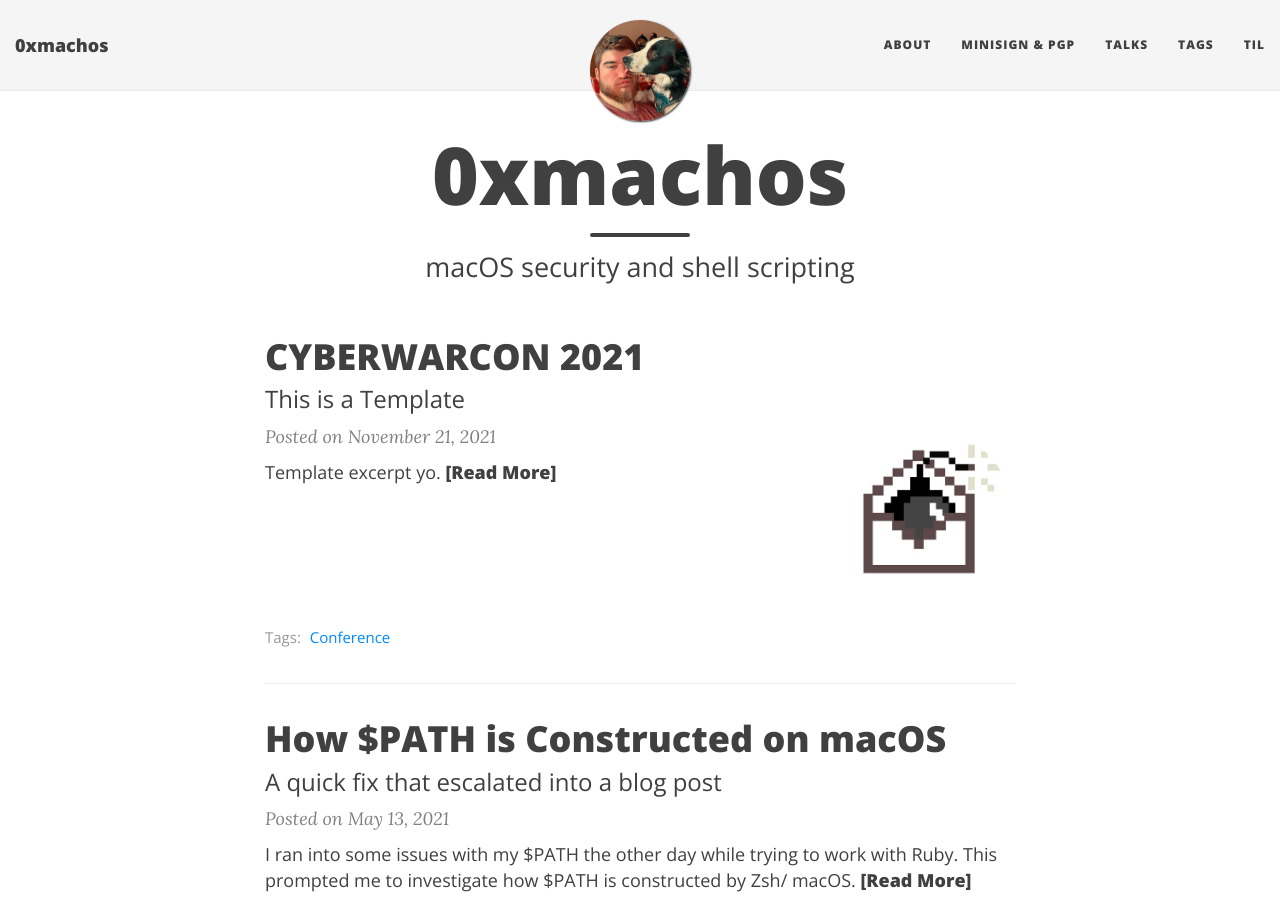
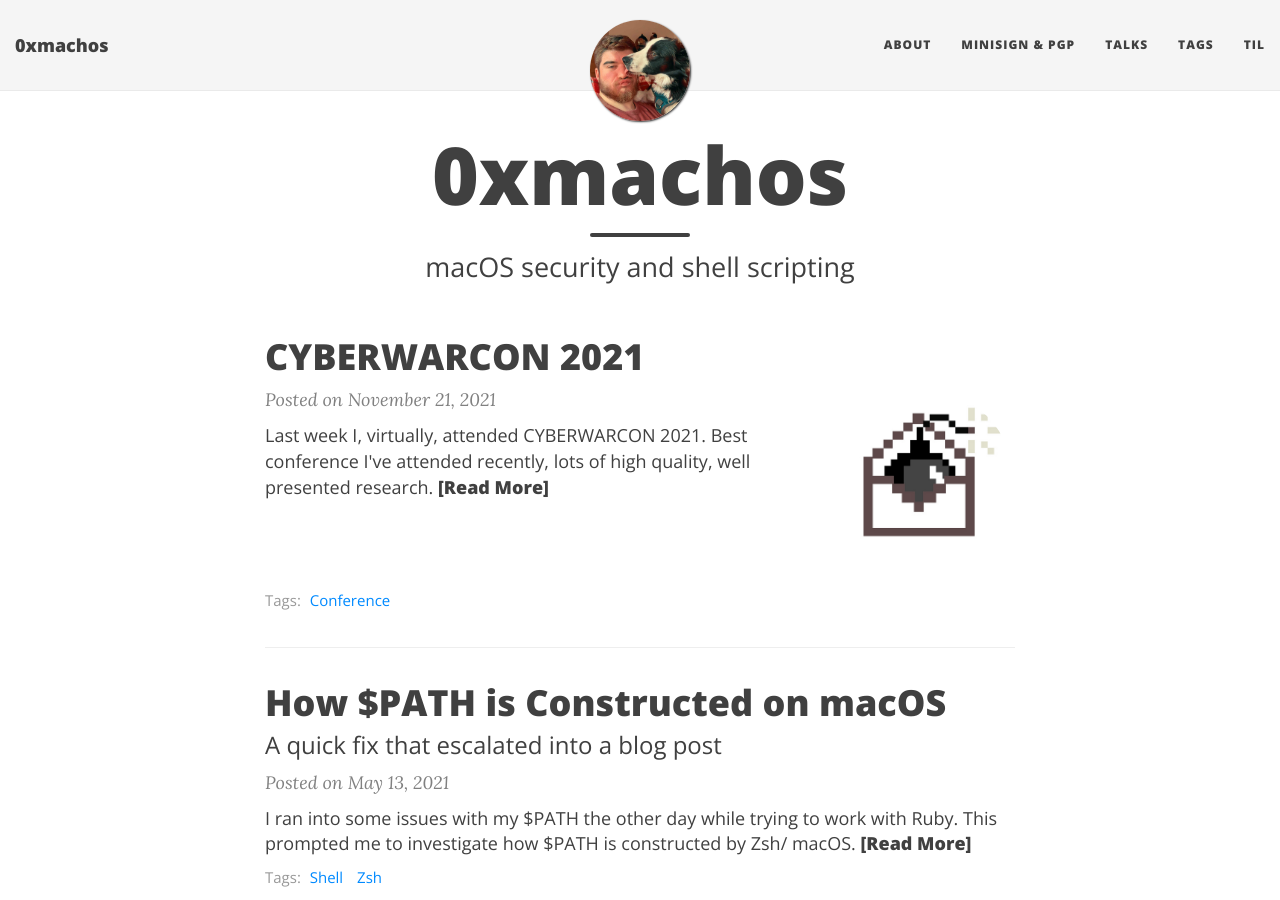
Before and after one commit to 0xmachos/0xmachos.github.io, a Jekyll site: the page built from index.html, in a window 1280 px wide and 900 px high. Built offline with Jekyll 4.4.1, drawn with Linux system fonts in a browser that asks for light colours; nearby versions of some CDN libraries; the list of posts is cut into pages by our own code.

Commit message:
Replace template text

```diff
--- a/_posts/2021-11-21-CYBERWARCON-2021.md
+++ b/_posts/2021-11-21-CYBERWARCON-2021.md
@@ -1,7 +1,6 @@
 ---
 title:		"CYBERWARCON 2021"
-subtitle:	"This is a Template"
-excerpt:	"Template excerpt yo."
+excerpt:	"Last week I, virtually, attended CYBERWARCON 2021. Best conference I've attended recently, lots of high quality, well presented research."
 share-img:	"/img/posts/cyberwarcon-logo.jpg"
 image:		"/img/posts/cyberwarcon-logo.jpg"
 tags:		[Conference]
```
